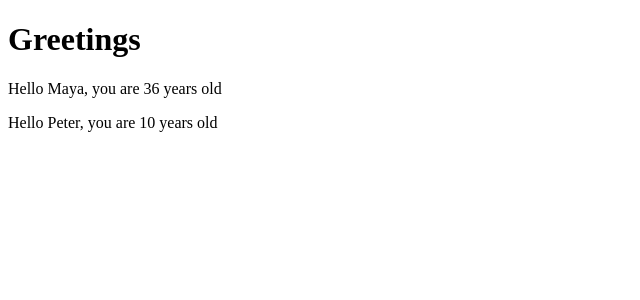
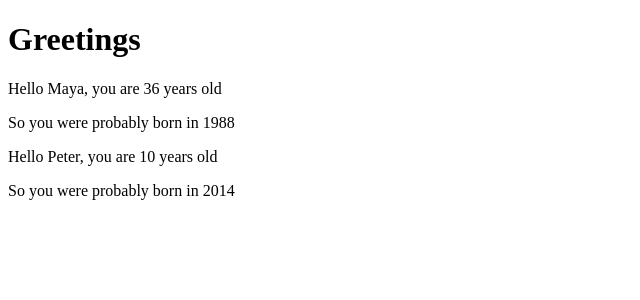
Before and after one commit to fadrian06-practices/part1, a React (Create React App) app: page / in a window 1280 px wide. Shown: the top 300 px of the page, without its empty margins (0-640 px from the left). Built offline with nearby package versions, Linux system fonts and the light colour scheme.

Commit message:
Component auxiliar functions

```diff
--- a/src/App.jsx
+++ b/src/App.jsx
@@ -1,11 +1,16 @@
 const Hello = props => {
-  console.log(props)
+  const bornYear = () => {
+    const yearNow = new Date().getFullYear()
+
+    return yearNow - props.age
+  }
 
   return (
     <div>
       <p>
         Hello {props.name}, you are {props.age} years old
       </p>
+      <p>So you were probably born in {bornYear()}</p>
     </div>
   )
 }
```
